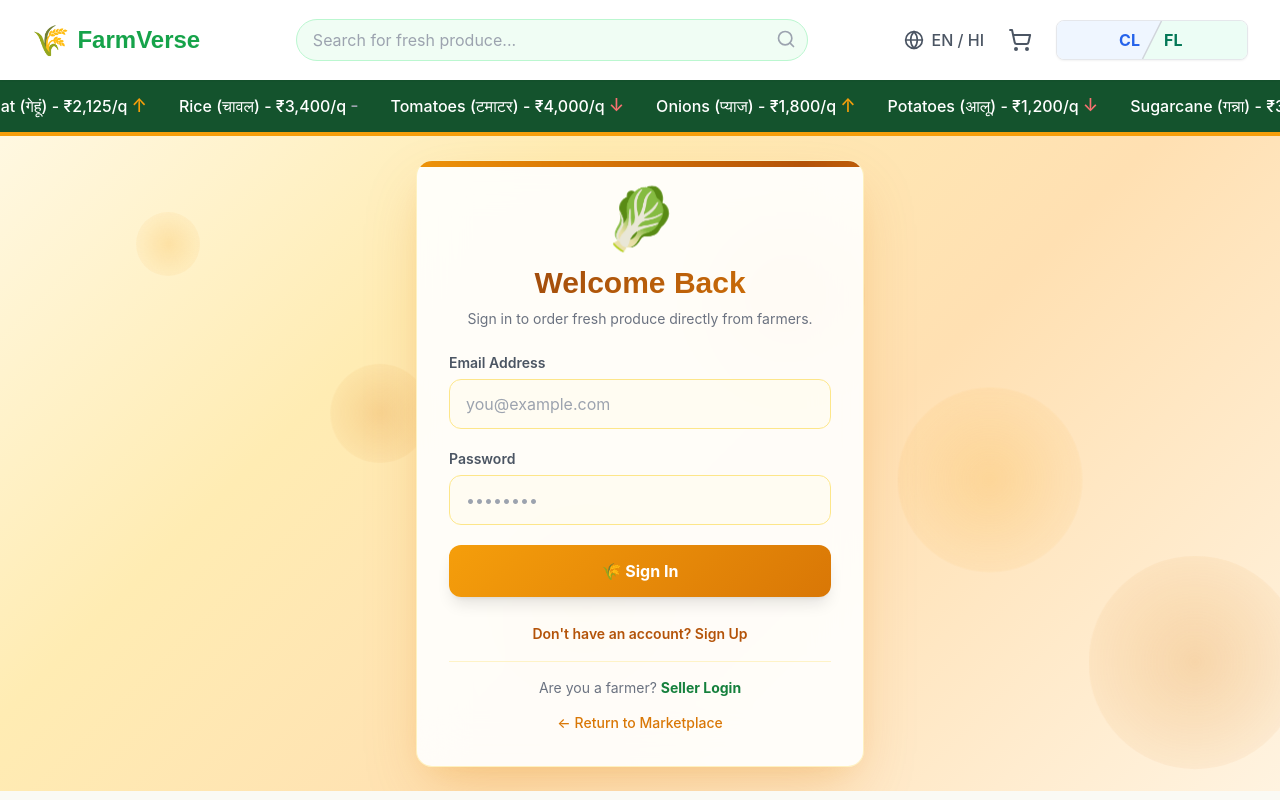
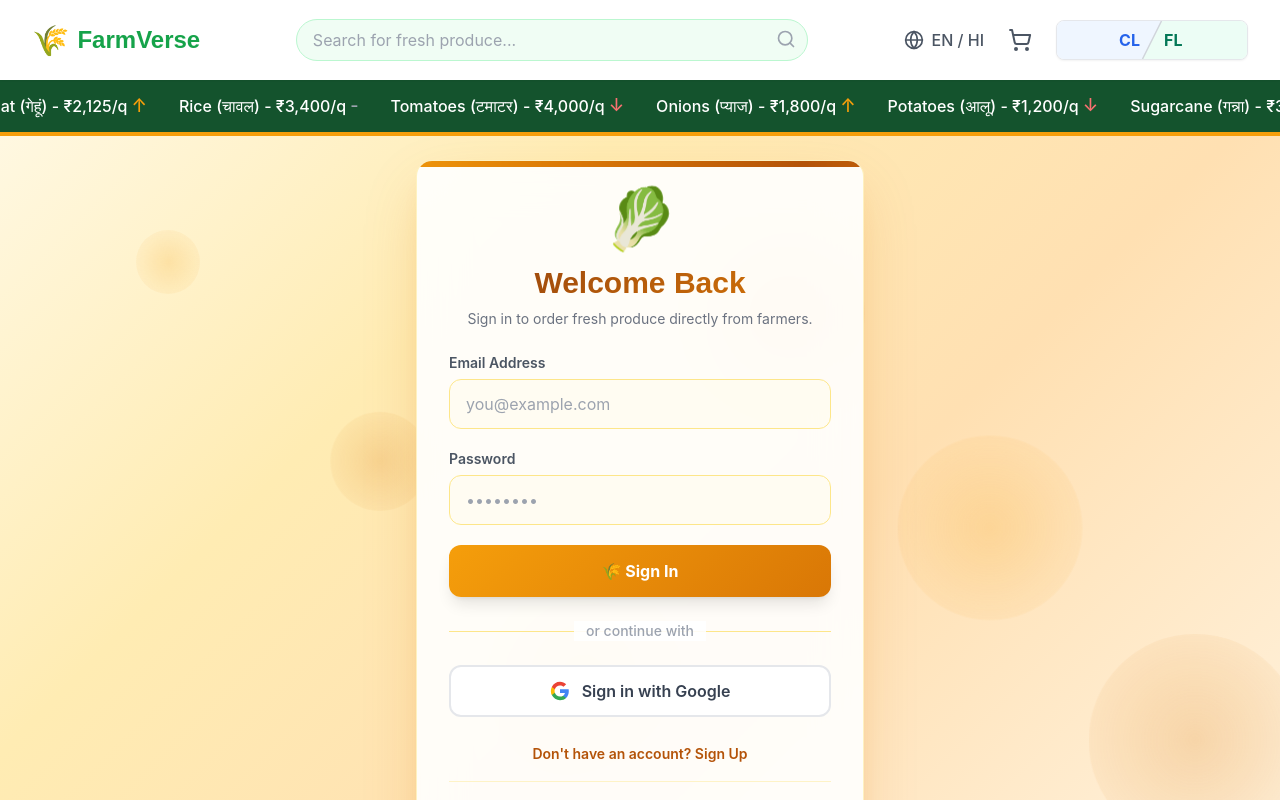
Before and after one commit to CodeDev-Parag/FarmVerse_v2, a React (Vite) app: page /consumer/login in a window 1280 px wide. Shown: the top 800 px of the page. Built offline with nearby package versions, Linux system fonts and the light colour scheme; no server answers.

Commit message:
feat: Add Supabase auth with Google Sign-In button on both login pages

```diff
--- a/src/lib/supabase.ts
+++ b/src/lib/supabase.ts
@@ -1,6 +1,16 @@
-import { createClient } from '@supabase/supabase-js';
+import { createClient, type SupabaseClient } from '@supabase/supabase-js';
 
-const supabaseUrl = import.meta.env.VITE_SUPABASE_URL;
-const supabaseAnonKey = import.meta.env.VITE_SUPABASE_ANON_KEY;
+const supabaseUrl = import.meta.env.VITE_SUPABASE_URL || '';
+const supabaseAnonKey = import.meta.env.VITE_SUPABASE_ANON_KEY || '';
 
-export const supabase = createClient(supabaseUrl, supabaseAnonKey);
+let supabase: SupabaseClient;
+
+if (supabaseUrl && supabaseAnonKey) {
+    supabase = createClient(supabaseUrl, supabaseAnonKey);
+} else {
+    console.warn('⚠️ Supabase credentials not found. Auth features will not work.');
+    // Create a dummy client that won't crash the app
+    supabase = createClient('https://placeholder.supabase.co', 'placeholder-key');
+}
+
+export { supabase };
--- a/src/pages/ConsumerLogin.tsx
+++ b/src/pages/ConsumerLogin.tsx
@@ -51,6 +51,21 @@
             setError(err.message || 'An error occurred. Please try again.');
         } finally {
             setIsSubmitting(false);
+        }
+    };
+
+    const handleGoogleSignIn = async () => {
+        setError('');
+        try {
+            const { error: googleError } = await supabase.auth.signInWithOAuth({
+                provider: 'google',
+                options: {
+                    redirectTo: window.location.origin,
+                }
+            });
+            if (googleError) throw googleError;
+        } catch (err: any) {
+            setError(err.message || 'Failed to sign in with Google.');
         }
     };
 
@@ -205,6 +220,32 @@
                         </button>
                     </form>
 
+                    {/* Divider */}
+                    <div className="relative my-6" style={{ animation: 'fieldSlide 0.5s ease-out forwards', animationDelay: '0.5s', opacity: 0 }}>
+                        <div className="absolute inset-0 flex items-center">
+                            <div className="w-full border-t border-amber-200" />
+                        </div>
+                        <div className="relative flex justify-center text-sm">
+                            <span className="px-3 bg-white/90 text-gray-400 font-medium">or continue with</span>
+                        </div>
+                    </div>
+
+                    {/* Google Sign In Button */}
+                    <button
+                        onClick={handleGoogleSignIn}
+                        disabled={isSubmitting}
+                        className="w-full flex items-center justify-center gap-3 bg-white border-2 border-gray-200 hover:border-amber-300 hover:shadow-md text-gray-700 font-semibold py-3 rounded-xl transition-all duration-300 group disabled:opacity-50"
+                        style={{ animation: 'fieldSlide 0.5s ease-out forwards', animationDelay: '0.55s', opacity: 0 }}
+                    >
+                        <svg className="h-5 w-5 transition-transform duration-300 group-hover:scale-110" viewBox="0 0 24 24">
+                            <path d="M22.56 12.25c0-.78-.07-1.53-.2-2.25H12v4.26h5.92c-.26 1.37-1.04 2.53-2.21 3.31v2.77h3.57c2.08-1.92 3.28-4.74 3.28-8.09z" fill="#4285F4" />
+                            <path d="M12 23c2.97 0 5.46-.98 7.28-2.66l-3.57-2.77c-.98.66-2.23 1.06-3.71 1.06-2.86 0-5.29-1.93-6.16-4.53H2.18v2.84C3.99 20.53 7.7 23 12 23z" fill="#34A853" />
+                            <path d="M5.84 14.09c-.22-.66-.35-1.36-.35-2.09s.13-1.43.35-2.09V7.07H2.18C1.43 8.55 1 10.22 1 12s.43 3.45 1.18 4.93l2.85-2.22.81-.62z" fill="#FBBC05" />
+                            <path d="M12 5.38c1.62 0 3.06.56 4.21 1.64l3.15-3.15C17.45 2.09 14.97 1 12 1 7.7 1 3.99 3.47 2.18 7.07l3.66 2.84c.87-2.6 3.3-4.53 6.16-4.53z" fill="#EA4335" />
+                        </svg>
+                        Sign in with Google
+                    </button>
+
                     {/* Toggle Sign In / Sign Up */}
                     <div className="mt-6 text-center">
                         <button
--- a/src/pages/FarmerLogin.tsx
+++ b/src/pages/FarmerLogin.tsx
@@ -49,6 +49,21 @@
             setError(err.message || 'An error occurred. Please try again.');
         } finally {
             setIsSubmitting(false);
+        }
+    };
+
+    const handleGoogleSignIn = async () => {
+        setError('');
+        try {
+            const { error: googleError } = await supabase.auth.signInWithOAuth({
+                provider: 'google',
+                options: {
+                    redirectTo: window.location.origin + '/farmer/dashboard',
+                }
+            });
+            if (googleError) throw googleError;
+        } catch (err: any) {
+            setError(err.message || 'Failed to sign in with Google.');
         }
     };
 
@@ -212,6 +227,32 @@
                         </button>
                     </form>
 
+                    {/* Divider */}
+                    <div className="relative my-6" style={{ animation: 'farmerFieldSlide 0.5s ease-out forwards', animationDelay: '0.5s', opacity: 0 }}>
+                        <div className="absolute inset-0 flex items-center">
+                            <div className="w-full border-t border-green-200" />
+                        </div>
+                        <div className="relative flex justify-center text-sm">
+                            <span className="px-3 bg-white/90 text-gray-400 font-medium">or continue with</span>
+                        </div>
+                    </div>
+
+                    {/* Google Sign In Button */}
+                    <button
+                        onClick={handleGoogleSignIn}
+                        disabled={isSubmitting}
+                        className="w-full flex items-center justify-center gap-3 bg-white border-2 border-gray-200 hover:border-green-300 hover:shadow-md text-gray-700 font-semibold py-3 rounded-xl transition-all duration-300 group disabled:opacity-50"
+                        style={{ animation: 'farmerFieldSlide 0.5s ease-out forwards', animationDelay: '0.55s', opacity: 0 }}
+                    >
+                        <svg className="h-5 w-5 transition-transform duration-300 group-hover:scale-110" viewBox="0 0 24 24">
+                            <path d="M22.56 12.25c0-.78-.07-1.53-.2-2.25H12v4.26h5.92c-.26 1.37-1.04 2.53-2.21 3.31v2.77h3.57c2.08-1.92 3.28-4.74 3.28-8.09z" fill="#4285F4" />
+                            <path d="M12 23c2.97 0 5.46-.98 7.28-2.66l-3.57-2.77c-.98.66-2.23 1.06-3.71 1.06-2.86 0-5.29-1.93-6.16-4.53H2.18v2.84C3.99 20.53 7.7 23 12 23z" fill="#34A853" />
+                            <path d="M5.84 14.09c-.22-.66-.35-1.36-.35-2.09s.13-1.43.35-2.09V7.07H2.18C1.43 8.55 1 10.22 1 12s.43 3.45 1.18 4.93l2.85-2.22.81-.62z" fill="#FBBC05" />
+                            <path d="M12 5.38c1.62 0 3.06.56 4.21 1.64l3.15-3.15C17.45 2.09 14.97 1 12 1 7.7 1 3.99 3.47 2.18 7.07l3.66 2.84c.87-2.6 3.3-4.53 6.16-4.53z" fill="#EA4335" />
+                        </svg>
+                        Sign in with Google
+                    </button>
+
                     {/* Toggle Sign In / Sign Up */}
                     <div className="mt-6 text-center">
                         <button
```
